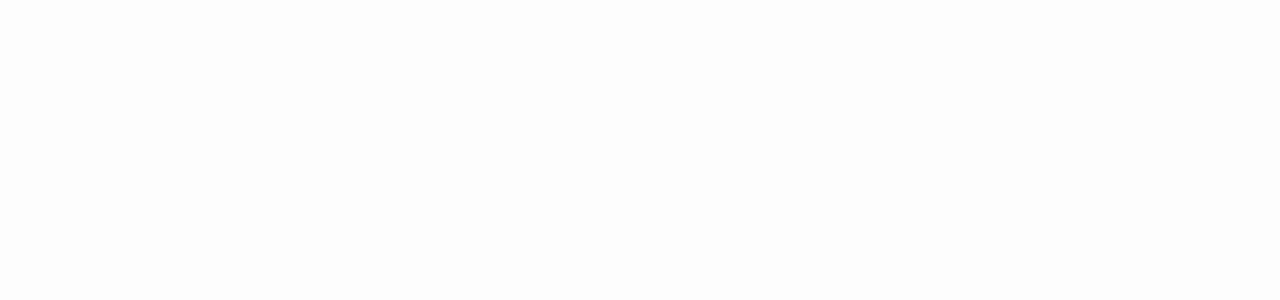
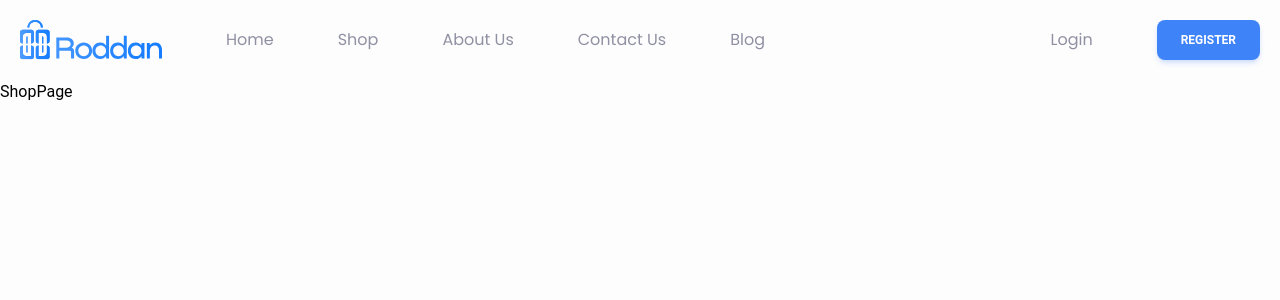
Before and after one commit to roritopra/ecommerce-roddan, a React (Vite) app: page /shop in a window 1280 px wide. Before the commit this address had no page. Shown: the top 300 px of the page. Built offline with nearby package versions, Linux system fonts and the light colour scheme.

Commit message:
[UPDATE] Added navbar active

```diff
--- a/src/AppRouter.jsx
+++ b/src/AppRouter.jsx
@@ -1,12 +1,13 @@
 import { Routes, Route } from "react-router-dom";
 import { NavBar } from "./user/components/NavBar/NavBar";
 import { HomePage } from "./user/pages/HomePage/HomePage";
-
+import { ShopPage } from "./user/pages/ShopPage/ShopPage";
 export function AppRouter() {
   return (
     <Routes>
       <Route path="/" element={<NavBar />}>
         <Route index element={<HomePage />} />
+        <Route path="shop" element={<ShopPage />} />
       </Route>
     </Routes>
   );
--- a/src/user/components/NavBar/NavBar.jsx
+++ b/src/user/components/NavBar/NavBar.jsx
@@ -12,7 +12,9 @@
             <img src="/icons/logo-nav.svg" alt="Roddan Logo" />
           </NavLink>
           {menuLinks.map((menu, index) => (
-            <NavLink key={index} to={menu.path}>
+            <NavLink key={index} to={menu.path} className={({ isActive }) => {
+              return `text-[#9090A3] font-poppins text-base ${isActive ? "text-[#0081FE]" : ""}`
+            }}>
               {menu.text}
             </NavLink>
           ))}
--- /dev/null
+++ b/src/user/pages/ShopPage/ShopPage.jsx
@@ -0,0 +1,5 @@
+export function ShopPage() {
+  return (
+    <div>ShopPage</div>
+  )
+}
```
